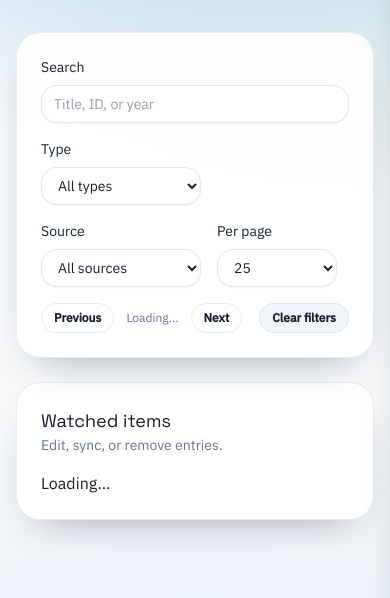
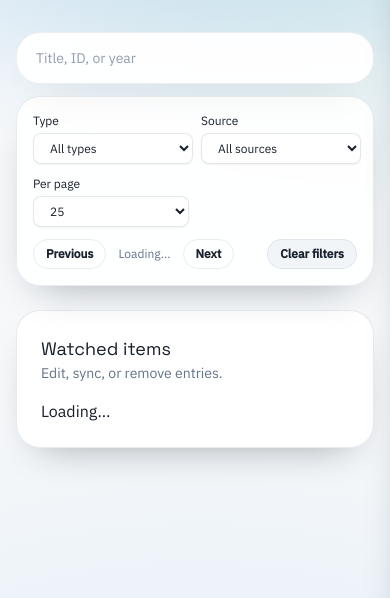
Before and after one commit to willtho89/librarySync, a FastAPI app: template backend/src/librarysync/templates/history.html in a window 390 px wide. Shown: the part 77-675 px from the top of the page. Run offline with FastAPI, Linux system fonts and the light colour scheme; the template is opened without the code that fills it, so the values that code supplies are empty; parts of the project's set-up code (start-up, migrations or seed data) failed here and were passed over; some libraries are stand-ins or nearby versions.

Commit message:
history page

```diff
--- a/backend/src/librarysync/static/styles.css
+++ b/backend/src/librarysync/static/styles.css
@@ -1463,16 +1463,126 @@ h1,
   padding: 1rem;
 }
 
-.history-toolbar {
-  position: sticky;
-  top: 6rem;
-  z-index: 20;
+.history-toolbar-group > :not([hidden]) ~ :not([hidden]) {
+  --tw-space-y-reverse: 0;
+  margin-top: calc(0.75rem * calc(1 - var(--tw-space-y-reverse)));
+  margin-bottom: calc(0.75rem * var(--tw-space-y-reverse));
+}
+
+.history-search-bar {
+  border-radius: 1.5rem;
   border-width: 1px;
-  border-color: rgb(var(--color-line) / 0.6);
-  background-color: rgb(var(--color-surface) / 0.9);
+  border-color: rgb(var(--color-line) / 0.5);
+  background-color: rgb(var(--color-surface) / 0.85);
+  padding: 0.375rem;
+  --tw-shadow: 0 18px 40px -24px rgba(15, 27, 36, 0.45);
+  --tw-shadow-colored: 0 18px 40px -24px var(--tw-shadow-color);
+  box-shadow: var(--tw-ring-offset-shadow, 0 0 #0000), var(--tw-ring-shadow, 0 0 #0000), var(--tw-shadow);
   --tw-backdrop-blur: blur(8px);
   -webkit-backdrop-filter: var(--tw-backdrop-blur) var(--tw-backdrop-brightness) var(--tw-backdrop-contrast) var(--tw-backdrop-grayscale) var(--tw-backdrop-hue-rotate) var(--tw-backdrop-invert) var(--tw-backdrop-opacity) var(--tw-backdrop-saturate) var(--tw-backdrop-sepia);
   backdrop-filter: var(--tw-backdrop-blur) var(--tw-backdrop-brightness) var(--tw-backdrop-contrast) var(--tw-backdrop-grayscale) var(--tw-backdrop-hue-rotate) var(--tw-backdrop-invert) var(--tw-backdrop-opacity) var(--tw-backdrop-saturate) var(--tw-backdrop-sepia);
+}
+
+.history-search-field {
+  width: 100%;
+  gap: 0px;
+}
+
+.history-search-field span {
+  position: absolute;
+  width: 1px;
+  height: 1px;
+  padding: 0;
+  margin: -1px;
+  overflow: hidden;
+  clip: rect(0, 0, 0, 0);
+  white-space: nowrap;
+  border-width: 0;
+}
+
+.history-search-field .input {
+  border-radius: 1.5rem;
+  border-color: transparent;
+  background-color: transparent;
+  padding-left: 0.75rem;
+  padding-right: 0.75rem;
+  padding-top: 0.5rem;
+  padding-bottom: 0.5rem;
+  font-size: 0.875rem;
+  line-height: 1.25rem;
+  --tw-shadow: 0 0 #0000;
+  --tw-shadow-colored: 0 0 #0000;
+  box-shadow: var(--tw-ring-offset-shadow, 0 0 #0000), var(--tw-ring-shadow, 0 0 #0000), var(--tw-shadow);
+}
+
+.history-search-field .input:focus {
+  border-color: transparent;
+  --tw-ring-offset-shadow: var(--tw-ring-inset) 0 0 0 var(--tw-ring-offset-width) var(--tw-ring-offset-color);
+  --tw-ring-shadow: var(--tw-ring-inset) 0 0 0 calc(0px + var(--tw-ring-offset-width)) var(--tw-ring-color);
+  box-shadow: var(--tw-ring-offset-shadow), var(--tw-ring-shadow), var(--tw-shadow, 0 0 #0000);
+}
+
+.history-search-field .\!input {
+  border-radius: 1.5rem;
+  border-color: transparent;
+  background-color: transparent;
+  padding-left: 0.75rem;
+  padding-right: 0.75rem;
+  padding-top: 0.5rem;
+  padding-bottom: 0.5rem;
+  font-size: 0.875rem;
+  line-height: 1.25rem;
+  --tw-shadow: 0 0 #0000;
+  --tw-shadow-colored: 0 0 #0000;
+  box-shadow: var(--tw-ring-offset-shadow, 0 0 #0000), var(--tw-ring-shadow, 0 0 #0000), var(--tw-shadow);
+}
+
+.history-search-field .\!input:focus {
+  border-color: transparent;
+  --tw-ring-offset-shadow: var(--tw-ring-inset) 0 0 0 var(--tw-ring-offset-width) var(--tw-ring-offset-color);
+  --tw-ring-shadow: var(--tw-ring-inset) 0 0 0 calc(0px + var(--tw-ring-offset-width)) var(--tw-ring-color);
+  box-shadow: var(--tw-ring-offset-shadow), var(--tw-ring-shadow), var(--tw-shadow, 0 0 #0000);
+}
+
+.history-toolbar {
+  background-color: rgb(var(--color-surface) / 0.9);
+  padding: 1rem;
+  --tw-backdrop-blur: blur(8px);
+  -webkit-backdrop-filter: var(--tw-backdrop-blur) var(--tw-backdrop-brightness) var(--tw-backdrop-contrast) var(--tw-backdrop-grayscale) var(--tw-backdrop-hue-rotate) var(--tw-backdrop-invert) var(--tw-backdrop-opacity) var(--tw-backdrop-saturate) var(--tw-backdrop-sepia);
+  backdrop-filter: var(--tw-backdrop-blur) var(--tw-backdrop-brightness) var(--tw-backdrop-contrast) var(--tw-backdrop-grayscale) var(--tw-backdrop-hue-rotate) var(--tw-backdrop-invert) var(--tw-backdrop-opacity) var(--tw-backdrop-saturate) var(--tw-backdrop-sepia);
+}
+
+@media (min-width: 768px) {
+  .history-toolbar {
+    padding: 1.25rem;
+  }
+}
+
+.history-toolbar-row {
+  display: flex;
+  flex-wrap: wrap;
+  gap: 0.75rem;
+}
+
+@media (min-width: 768px) {
+  .history-toolbar-row {
+    gap: 1rem;
+  }
+}
+
+.history-toolbar-actions {
+  margin-top: 0.75rem;
+  display: flex;
+  flex-wrap: wrap;
+  align-items: center;
+  justify-content: space-between;
+  gap: 0.5rem;
+}
+
+@media (min-width: 640px) {
+  .history-toolbar-actions {
+    gap: 0.75rem;
+  }
 }
 
 .history-card {
@@ -1655,6 +1765,84 @@ h1,
   transform: translateY(0);
 }
 
+@media (max-width: 640px) {
+  .history-search-bar {
+    position: sticky;
+    top: 5rem;
+    z-index: 30;
+    background-color: rgb(var(--color-surface) / 0.95);
+  }
+
+  .history-toolbar {
+    padding: 1rem;
+  }
+
+  .history-toolbar-row {
+    display: grid;
+    grid-template-columns: repeat(2, minmax(0, 1fr));
+    gap: 0.75rem;
+  }
+
+  .history-toolbar-row .field {
+    gap: 0.25rem;
+    font-size: 0.75rem;
+    line-height: 1rem;
+  }
+
+  .history-toolbar-row .input,
+    .history-toolbar-row .select {
+    border-radius: 0.5rem;
+    padding-top: 0.375rem;
+    padding-bottom: 0.375rem;
+    font-size: 0.75rem;
+    line-height: 1rem;
+  }
+
+  .history-toolbar-actions {
+    margin-top: 0.75rem;
+    gap: 0.5rem;
+  }
+
+  .history-card {
+    grid-template-columns: auto 1fr;
+    gap: 0.75rem;
+    padding: 0.75rem;
+  }
+
+  .history-select {
+    grid-column: span 2 / span 2;
+    padding-top: 0px;
+  }
+
+  .candidate-poster {
+    height: 4rem;
+    width: 2.75rem;
+  }
+
+  .history-meta > :not([hidden]) ~ :not([hidden]) {
+    --tw-space-y-reverse: 0;
+    margin-top: calc(0.5rem * calc(1 - var(--tw-space-y-reverse)));
+    margin-bottom: calc(0.5rem * var(--tw-space-y-reverse));
+  }
+
+  .history-toolbar-row .\!input {
+    border-radius: 0.5rem;
+    padding-top: 0.375rem;
+    padding-bottom: 0.375rem;
+    font-size: 0.75rem;
+    line-height: 1rem;
+  }
+
+
+    .history-toolbar-row .\!select {
+    border-radius: 0.5rem;
+    padding-top: 0.375rem;
+    padding-bottom: 0.375rem;
+    font-size: 0.75rem;
+    line-height: 1rem;
+  }
+}
+
 .\!modal {
   position: fixed;
   inset: 0px;
@@ -2340,10 +2528,6 @@ h1,
   min-width: 160px;
 }
 
-.min-w-\[220px\] {
-  min-width: 220px;
-}
-
 .max-w-2xl {
   max-width: 42rem;
 }
--- a/backend/src/librarysync/templates/history.html
+++ b/backend/src/librarysync/templates/history.html
@@ -2,9 +2,9 @@
 
 {% block content %}
 <section class="space-y-6">
-  <div class="card history-toolbar">
-    <div class="flex flex-wrap gap-4">
-      <label class="field flex-1 min-w-[220px]">
+  <div class="history-toolbar-group">
+    <div class="history-search-bar">
+      <label class="field history-search-field">
         <span>Search</span>
         <input
           id="history-search"
@@ -13,6 +13,9 @@
           placeholder="Title, ID, or year"
         />
       </label>
+    </div>
+    <div class="card history-toolbar">
+      <div class="history-toolbar-row">
         <label class="field min-w-[160px]">
           <span>Type</span>
           <select id="history-type-filter" class="select">
@@ -43,7 +46,7 @@
           </select>
         </label>
       </div>
-    <div class="mt-4 flex flex-wrap items-center justify-between gap-3">
+      <div class="history-toolbar-actions">
         <div class="flex flex-wrap items-center gap-3">
           <button id="history-page-prev" type="button" class="btn btn-ghost btn-sm">
             Previous
@@ -56,6 +59,7 @@
         <button id="history-filters-clear" type="button" class="btn btn-secondary btn-sm">
           Clear filters
         </button>
+      </div>
     </div>
   </div>
 
```
Also changed, not shown: frontend/input.css (+72 -1 lines). Lines whose indentation alone changed are shown as unchanged.
